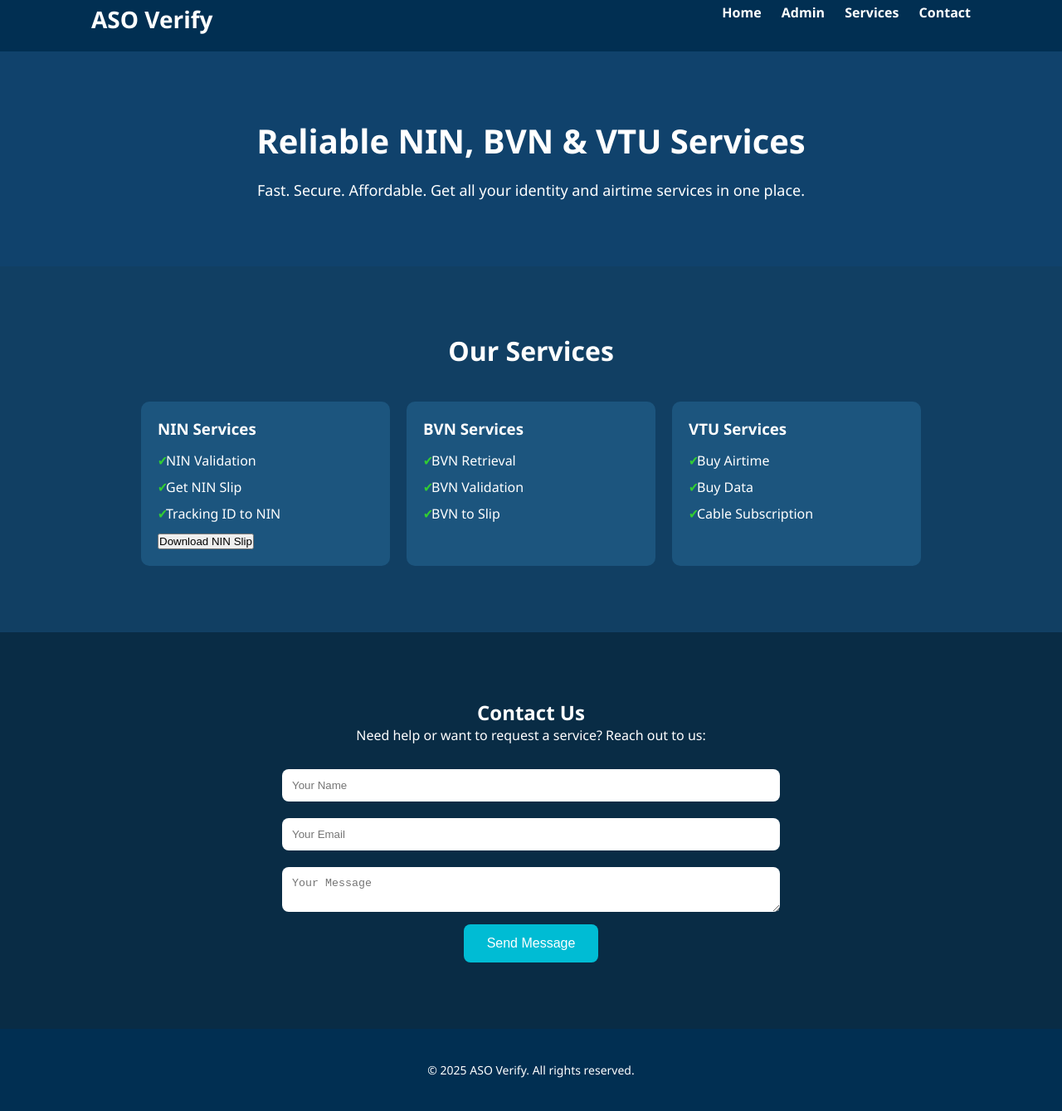
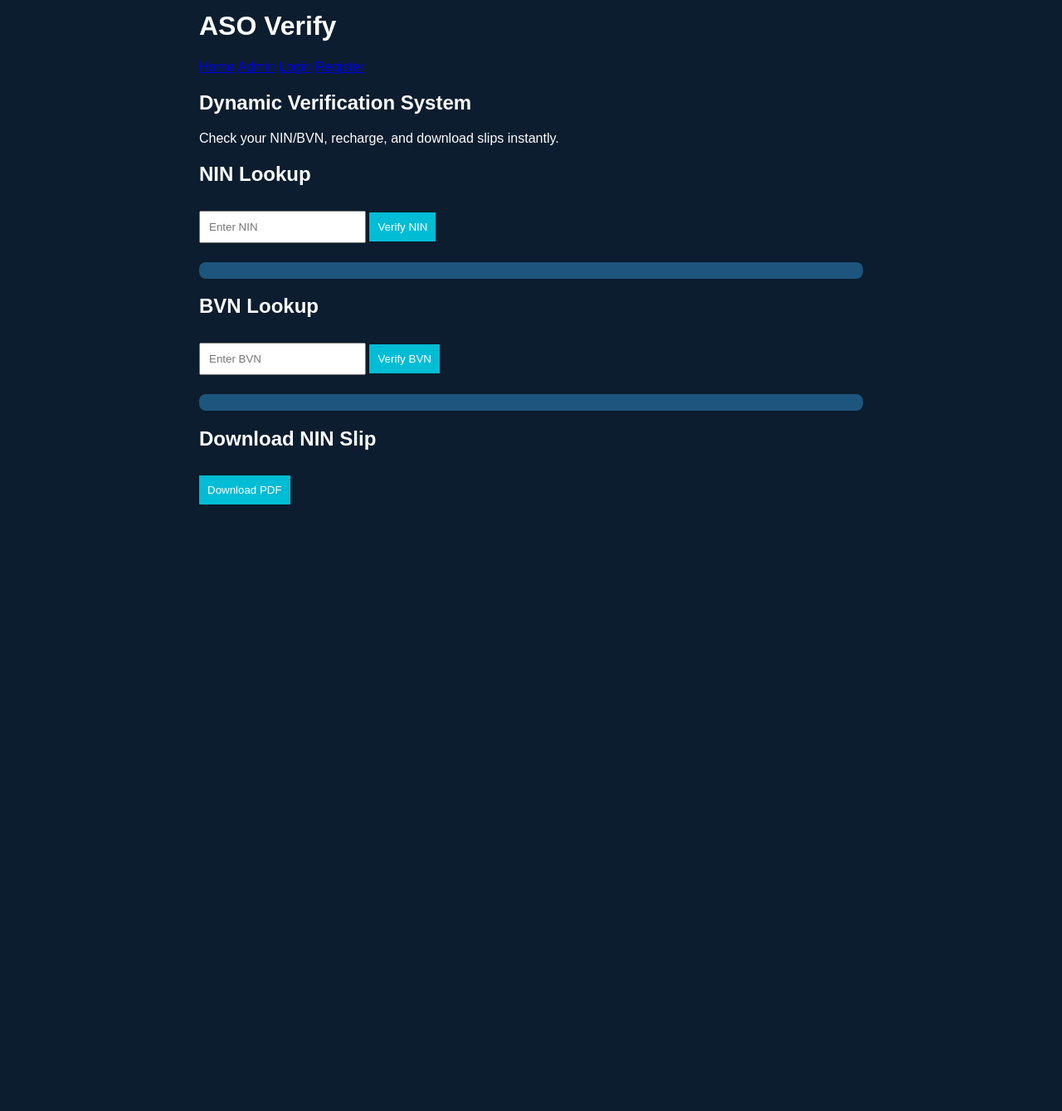
Before and after one commit to bilyanaso273/Asoverify-vtu, a website: page index.html in a window 1280 px wide. Shown: the part 36-1375 px from the top of the page at 83% size. After the commit the page ends 800 px from the top, so only its background shows below. Drawn offline with Linux system fonts and the light colour scheme.

Commit message:
Add files via upload

```diff
--- a/index.html
+++ b/index.html
@@ -3,7 +3,7 @@
 <head>
   <meta charset="UTF-8" />
   <meta name="viewport" content="width=device-width, initial-scale=1.0"/>
-  <title>ASO Verify - NIN VTU BVN</title>
+  <title>ASO Verify</title>
   <link rel="stylesheet" href="style.css" />
 </head>
 <body>
@@ -13,70 +13,34 @@
       <nav>
         <a href="index.html">Home</a>
         <a href="dashboard.html">Admin</a>
-        <a href="#services">Services</a>
-        <a href="#contact">Contact</a>
+        <a href="login.html">Login</a>
+        <a href="register.html">Register</a>
       </nav>
     </div>
   </header>
 
   <section class="hero">
     <div class="container">
-      <h2>Reliable NIN, BVN & VTU Services</h2>
-      <p>Fast. Secure. Affordable. Get all your identity and airtime services in one place.</p>
+      <h2>Dynamic Verification System</h2>
+      <p>Check your NIN/BVN, recharge, and download slips instantly.</p>
     </div>
   </section>
 
-  <section id="services" class="services">
-    <div class="container">
-      <h2>Our Services</h2>
-      <div class="service-cards">
-        <div class="card">
-          <h3>NIN Services</h3>
-          <ul>
-            <li>NIN Validation</li>
-            <li>Get NIN Slip</li>
-            <li>Tracking ID to NIN</li>
-          </ul>
-          <button onclick="generatePDF()">Download NIN Slip</button>
-        </div>
-        <div class="card">
-          <h3>BVN Services</h3>
-          <ul>
-            <li>BVN Retrieval</li>
-            <li>BVN Validation</li>
-            <li>BVN to Slip</li>
-          </ul>
-        </div>
-        <div class="card">
-          <h3>VTU Services</h3>
-          <ul>
-            <li>Buy Airtime</li>
-            <li>Buy Data</li>
-            <li>Cable Subscription</li>
-          </ul>
-        </div>
-      </div>
-    </div>
+  <section class="services container">
+    <h2>NIN Lookup</h2>
+    <input type="text" id="nin" placeholder="Enter NIN" />
+    <button onclick="lookupNIN()">Verify NIN</button>
+    <pre id="ninResult"></pre>
+
+    <h2>BVN Lookup</h2>
+    <input type="text" id="bvn" placeholder="Enter BVN" />
+    <button onclick="lookupBVN()">Verify BVN</button>
+    <pre id="bvnResult"></pre>
+
+    <h2>Download NIN Slip</h2>
+    <button onclick="downloadSlip()">Download PDF</button>
   </section>
 
-  <section id="contact" class="contact">
-    <div class="container">
-      <h2>Contact Us</h2>
-      <p>Need help or want to request a service? Reach out to us:</p>
-      <form>
-        <input type="text" placeholder="Your Name" required />
-        <input type="email" placeholder="Your Email" required />
-        <textarea placeholder="Your Message" required></textarea>
-        <button type="submit">Send Message</button>
-      </form>
-    </div>
-  </section>
-
-  <footer>
-    <div class="container">
-      <p>&copy; 2025 ASO Verify. All rights reserved.</p>
-    </div>
-  </footer>
   <script src="script.js"></script>
 </body>
 </html>
--- a/script.js
+++ b/script.js
@@ -1,23 +1,25 @@
-function generatePDF() {
-  alert("Generating PDF Slip...");
-  const slipData = {
-    name: "John Doe",
-    nin: "12345678901",
-    date: new Date().toLocaleDateString()
-  };
+async function lookupNIN() {
+  const nin = document.getElementById('nin').value;
+  const res = await fetch('http://localhost:5000/api/user/nin', {
+    method: 'POST',
+    headers: { 'Content-Type': 'application/json' },
+    body: JSON.stringify({ nin })
+  });
+  const data = await res.json();
+  document.getElementById('ninResult').textContent = JSON.stringify(data, null, 2);
+}
 
-  const pdfWindow = window.open("", "_blank");
-  pdfWindow.document.write(\`
-    <html>
-      <head><title>NIN Slip</title></head>
-      <body>
-        <h1>NIN Slip</h1>
-        <p>Name: \${slipData.name}</p>
-        <p>NIN: \${slipData.nin}</p>
-        <p>Date: \${slipData.date}</p>
-      </body>
-    </html>
-  \`);
-  pdfWindow.document.close();
-  pdfWindow.print();
+async function lookupBVN() {
+  const bvn = document.getElementById('bvn').value;
+  const res = await fetch('http://localhost:5000/api/user/bvn', {
+    method: 'POST',
+    headers: { 'Content-Type': 'application/json' },
+    body: JSON.stringify({ bvn })
+  });
+  const data = await res.json();
+  document.getElementById('bvnResult').textContent = JSON.stringify(data, null, 2);
 }
+
+function downloadSlip() {
+  window.open('http://localhost:5000/api/user/pdf-slip', '_blank');
+}
--- a/style.css
+++ b/style.css
@@ -1,185 +1,25 @@
-* {
-  margin: 0;
-  padding: 0;
-  box-sizing: border-box;
-}
-
 body {
-  font-family: 'Segoe UI', Tahoma, Geneva, Verdana, sans-serif;
+  font-family: Arial;
   background: #0b1d2e;
   color: #fff;
-}
-
-.container {
-  width: 90%;
-  max-width: 1100px;
-  margin: auto;
   padding: 20px;
 }
-
-header {
-  background: #012f52;
-  padding: 20px 0;
+.container {
+  max-width: 800px;
+  margin: auto;
 }
-
-header h1 {
-  float: left;
-  font-size: 28px;
+input, button {
+  padding: 10px;
+  margin: 10px 0;
 }
-
-header nav {
-  float: right;
+button {
+  cursor: pointer;
+  background: #00bcd4;
+  border: none;
+  color: #fff;
 }
-
-header nav a {
-  color: #fff;
-  text-decoration: none;
-  margin-left: 20px;
-  font-weight: bold;
-}
-
-header::after {
-  content: "";
-  display: block;
-  clear: both;
-}
-
-.hero {
-  background: #10426c;
-  padding: 60px 0;
-  text-align: center;
-}
-
-.hero h2 {
-  font-size: 40px;
-  margin-bottom: 20px;
-}
-
-.hero p {
-  font-size: 18px;
-}
-
-.services {
-  padding: 60px 0;
-  background: #113f63;
-}
-
-.services h2 {
-  text-align: center;
-  margin-bottom: 40px;
-  font-size: 32px;
-}
-
-.service-cards {
-  display: flex;
-  gap: 20px;
-  flex-wrap: wrap;
-  justify-content: center;
-}
-
-.card {
+pre {
   background: #1c557e;
-  padding: 20px;
-  border-radius: 10px;
-  width: 300px;
-}
-
-.card h3 {
-  margin-bottom: 15px;
-}
-
-.card ul {
-  list-style: none;
-}
-
-.card ul li {
-  margin-bottom: 10px;
-  padding-left: 10px;
-  position: relative;
-}
-
-.card ul li::before {
-  content: "✔";
-  color: limegreen;
-  position: absolute;
-  left: 0;
-}
-
-.contact {
-  background: #092c45;
-  padding: 60px 0;
-  text-align: center;
-}
-
-.contact form {
-  margin-top: 20px;
-  max-width: 600px;
-  margin-left: auto;
-  margin-right: auto;
-}
-
-.contact input,
-.contact textarea {
-  width: 100%;
-  padding: 12px;
-  margin: 10px 0;
-  border: none;
+  padding: 10px;
   border-radius: 8px;
 }
-
-.contact button {
-  background: #00bcd4;
-  color: #fff;
-  border: none;
-  padding: 14px 28px;
-  cursor: pointer;
-  border-radius: 8px;
-  font-size: 16px;
-}
-
-footer {
-  background: #012f52;
-  text-align: center;
-  padding: 20px 0;
-  font-size: 14px;
-}
-
-.auth-container {
-  max-width: 400px;
-  margin: 100px auto;
-  background: #113f63;
-  padding: 30px;
-  border-radius: 10px;
-  text-align: center;
-}
-
-.auth-container input {
-  width: 100%;
-  padding: 12px;
-  margin: 10px 0;
-  border: none;
-  border-radius: 8px;
-}
-
-.auth-container button {
-  width: 100%;
-  padding: 12px;
-  background: #00bcd4;
-  border: none;
-  border-radius: 8px;
-  color: #fff;
-  font-size: 16px;
-}
-
-table {
-  width: 100%;
-  border-collapse: collapse;
-  margin-top: 30px;
-  background: #1c557e;
-}
-
-table th, table td {
-  padding: 12px;
-  border: 1px solid #0b1d2e;
-  text-align: left;
-}
```
